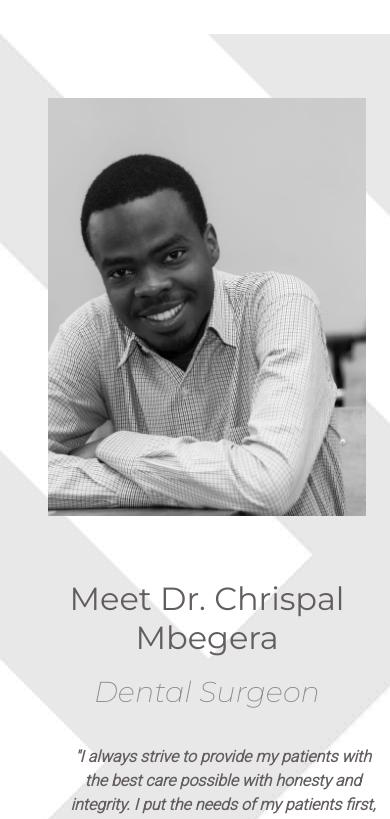
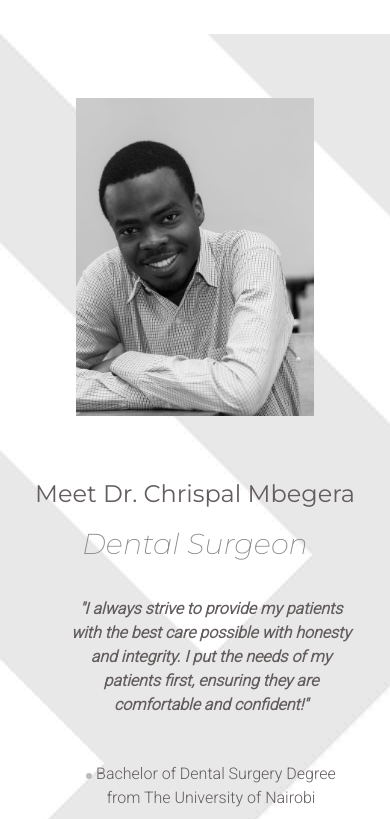
Before and after one commit to AbbyNyakara/DentalWebsite, a React (Vite) app: page / in a window 390 px wide. Shown: the part 1156-1975 px from the top of the page. Built offline with nearby package versions, Linux system fonts and the light colour scheme.

Commit message:
clear-all

```diff
--- a/src/components/Doctor/Doctor.scss
+++ b/src/components/Doctor/Doctor.scss
@@ -91,4 +91,34 @@
       font-size: 1rem;
     }
   }
+  .doctor__info-title {
+    font-size: 1.5rem;
+  }
+  .image__section {
+    width: 300px;
+    height: 400px;
+    img {
+      width: 100%;
+      height: 100%;
+      object-fit: cover;
+      padding: 1rem;
+      border: none;
+      border-radius: 5px;
+    }
+  }
 }
+
+@media screen and (max-width: 400px) {
+  .image__section {
+    width: 270px;
+    height: 350px;
+    img {
+      width: 100%;
+      height: 100%;
+      object-fit: cover;
+      padding: 1rem;
+      border: none;
+      border-radius: 5px;
+    }
+  }
+}
--- a/src/components/Footer/Footer.jsx
+++ b/src/components/Footer/Footer.jsx
@@ -43,8 +43,6 @@
         <a href="https://www.facebook.com/profile.php?id=100086539784832" target='_blank'><AiOutlineFacebook  className="social-icon" /></a>
         <a href="mailto:waymarkdentalltd@gmail.com" target='_blank'><AiOutlineMail  className="social-icon" /></a>
       </div>
-
-
     </div>
 
     <div className="footer__copyright">
--- a/src/components/Header/Header.scss
+++ b/src/components/Header/Header.scss
@@ -85,6 +85,7 @@
     outline: none;
     background: none;
     padding: 15px;
+    padding-right: 0;
     font-size: 2rem;
   }
 
--- a/src/components/Home/Home.scss
+++ b/src/components/Home/Home.scss
@@ -81,6 +81,10 @@
   }
 }
 
+.header__top-cell:hover {
+  color: #47B5FF;
+}
+
 @media screen and (max-width: 850px) {
   .home__header {
     font-size: 2rem;
--- a/src/components/Services/services.scss
+++ b/src/components/Services/services.scss
@@ -152,6 +152,7 @@
   }
   .services__all {
     grid-template-columns: 1fr;
+    padding-left: 1.2rem;
   }
   .services__title {
     font-size: 1.2rem;
@@ -160,4 +161,10 @@
   .services__subtitle {
     font-size: 1.1rem;
   }
+  summary {
+    font-size: 1.1rem;
+  }
+  .services__title-name {
+    font-size: 1.1rem;
+  }
 }
```
Also changed, not shown: src/components/Doctor/Doctor.jsx (+0 -9 lines).
